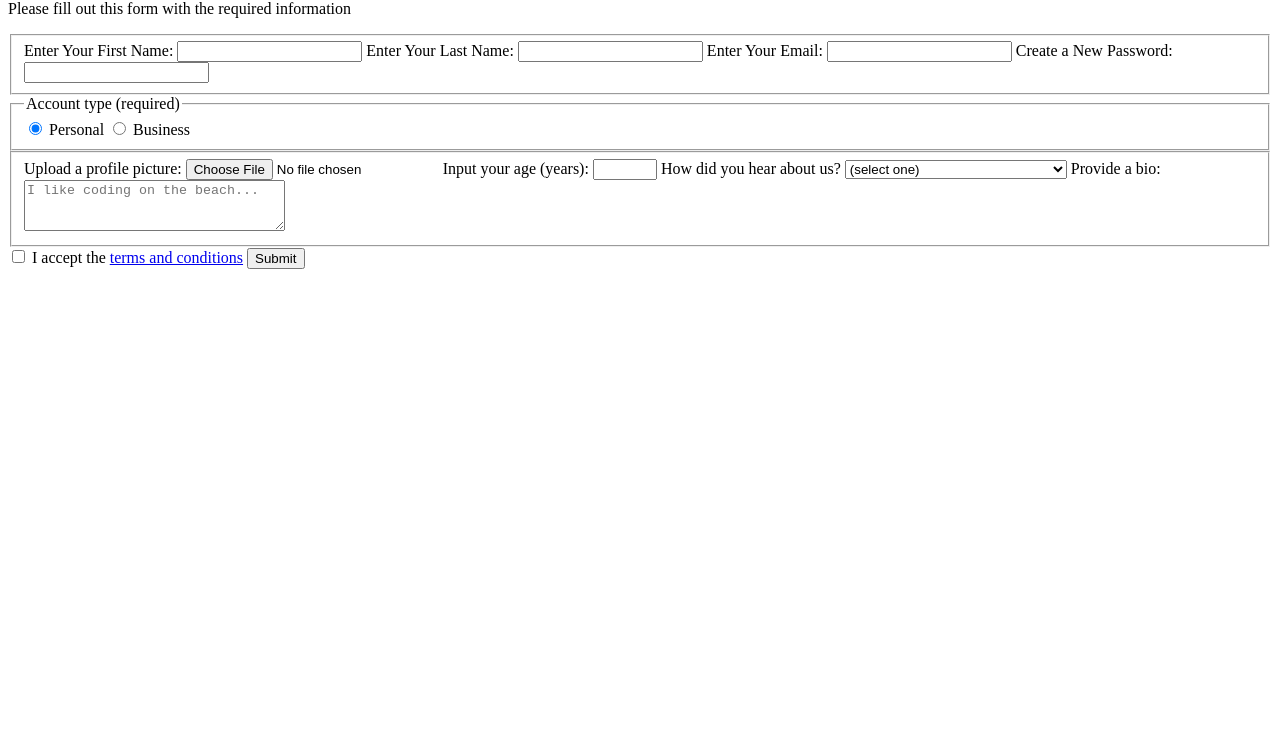
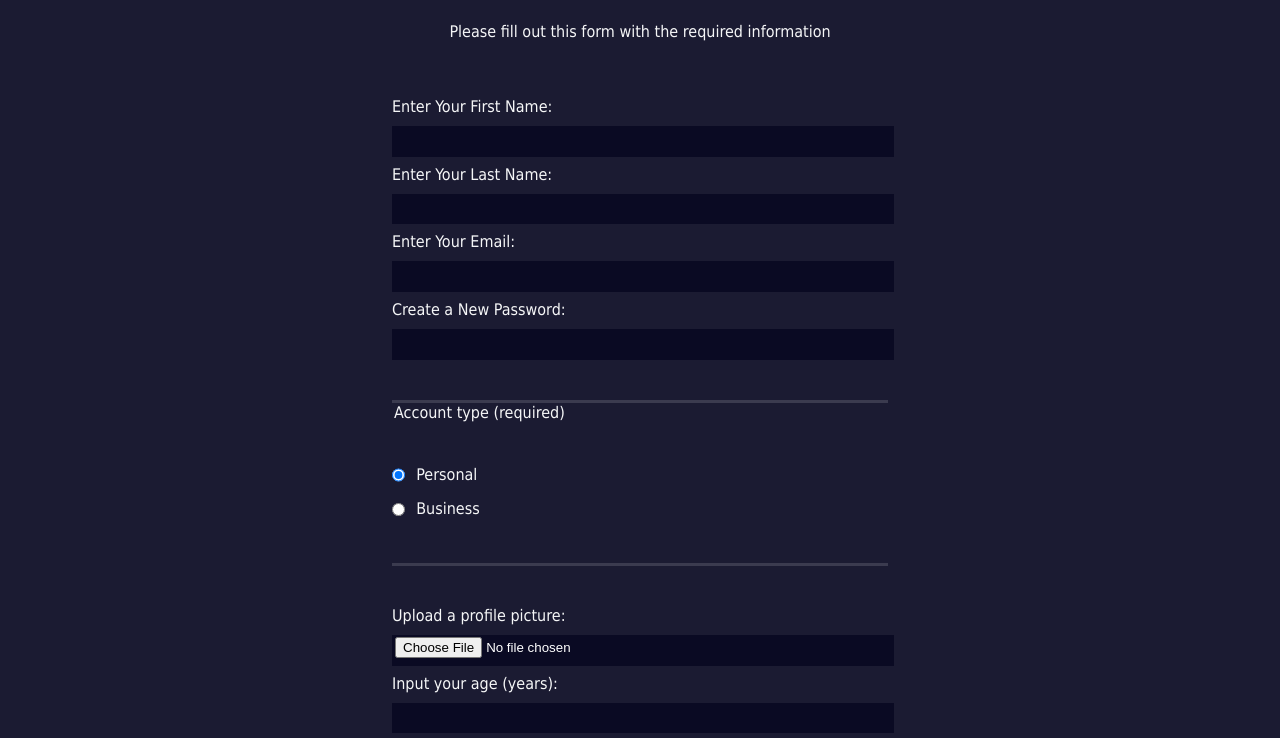
Before and after one commit to samsonite565/webdev_portfolio, a plain HTML site: page html/registration_form/index.html in a window 1280 px wide. Shown: the part 80-818 px from the top of the page. Drawn offline with Linux system fonts and the light colour scheme; files that its build step writes are made by us from their sources.

Commit message:
added to regist and modified the file

```diff
--- a/html/registration_form/index.html
+++ b/html/registration_form/index.html
@@ -13,12 +13,12 @@
         <label for="first-name">Enter Your First Name: <input id="first-name" name="first-name" type="text" required /></label>
         <label for="last-name">Enter Your Last Name: <input id="last-name" name="last-name" type="text" required /></label>
         <label for="email">Enter Your Email: <input id="email" name="email" type="email" required /></label>
-        <label for="new-password">Create a New Password: <input id="new-password" name="new-password" type="password" pattern="[a-z0-5]{8,}" required /></label>
+        <label for="new-password">Create a New Password: <input id="new-password" name="new-password" typea="password" pattern="[a-z0-5]{8,}" required /></label>
       </fieldset>
       <fieldset>
         <legend>Account type (required)</legend>
-        <label for="personal-account"><input id="personal-account" type="radio" name="account-type" checked /> Personal</label>
-        <label for="business-account"><input id="business-account" type="radio" name="account-type" /> Business</label>
+        <label for="personal-account"><input id="personal-account" type="radio" name="account-type" class="inline" checked /> Personal</label>
+        <label for="business-account"><input id="business-account" type="radio" name="account-type" class="inline" /> Business</label>
       </fieldset>
       <fieldset>
         <label for="profile-picture">Upload a profile picture: <input id="profile-picture" type="file" name="file" /></label>
@@ -37,7 +37,7 @@
         </label>
       </fieldset>
       <label for="terms-and-conditions">
-        <input id="terms-and-conditions" type="checkbox" required name="terms-and-conditions" /> I accept the <a href="https://www.freecodecamp.org/news/terms-of-service/">terms and conditions</a>
+        <input class="inline" id="terms-and-conditions" type="checkbox" required name="terms-and-conditions" /> I accept the <a href="https://www.freecodecamp.org/news/terms-of-service/">terms and conditions</a>
       </label>
       <input type="submit" value="Submit" />
     </form>
--- /dev/null
+++ b/html/registration_form/styles.css
@@ -0,0 +1,80 @@
+body {
+    width: 100%;
+    height: 100vh;
+    margin: 0;
+    background-color: #1b1b32;
+    color: #f5f6f7;
+    font-family: Tahoma;
+    font-size: 16px;
+  }
+
+  h1, p {
+    margin: 1em auto;
+    text-align: center;
+  }
+
+  form {
+    width: 60vw;
+    max-width: 500px;
+    min-width: 300px;
+    margin: 0 auto;
+    padding-bottom: 2em;
+  }
+
+  fieldset {
+    border: none;
+    padding: 2rem 0;
+    border-bottom: 3px solid #3b3b4f;
+  }
+
+  fieldset:last-of-type {
+    border-bottom: none;
+  }
+
+  label {
+    display: block;
+    margin: 0.5rem 0;
+  }
+
+  input,
+  textarea,
+  select {
+    margin: 10px 0 0 0;
+    width: 100%;
+    min-height: 2em;
+  }
+
+  input, textarea {
+    background-color: #0a0a23;
+    border: 1px solid #0a0a23;
+    color: #ffffff;
+  }
+
+  .inline {
+    width: unset;
+    margin: 0 0.5em 0 0;
+    vertical-align: middle;
+  }
+
+  input[type="submit"] {
+    display: block;
+    width: 60%;
+    margin: 1em auto;
+    height: 2em;
+    font-size: 1.1rem;
+    background-color: #3b3b4f;
+    border-color: white;
+    min-width: 300px;
+  }
+
+  input[type="file"] {
+    padding: 1px 2px;
+  }
+
+  .inline{
+    display: inline;
+  }
+
+  a {
+    color: #dfdfe2;
+  }
```
